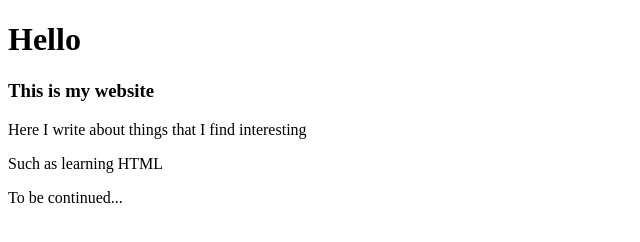
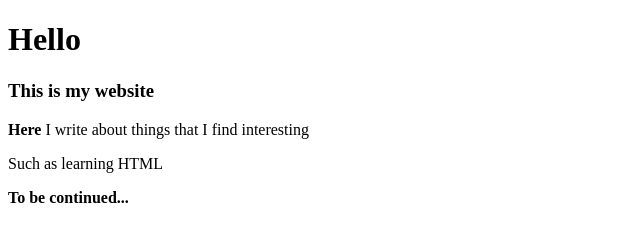
Before and after one commit to modaralgayal/lapio-website, a plain HTML site: page index.html in a window 1280 px wide. Shown: the full height of the page, 0-640 px from the left. Drawn offline with Linux system fonts and the light colour scheme.

Commit message:
Part 3. exercise 3

```diff
--- a/index.html
+++ b/index.html
@@ -11,11 +11,11 @@
   <h1> Hello </h1>
   <h3> This is my website </h3>
 
-  <p>Here I write about things that I find interesting<br>
+  <p><strong>Here</strong> I write about things that I find interesting<br>
   <p></p>
   Such as learning HTML<br>
   <p></p>
-  To be continued...</p>
+  <strong>To be continued...</strong></p>
 
 </body>
 
```
